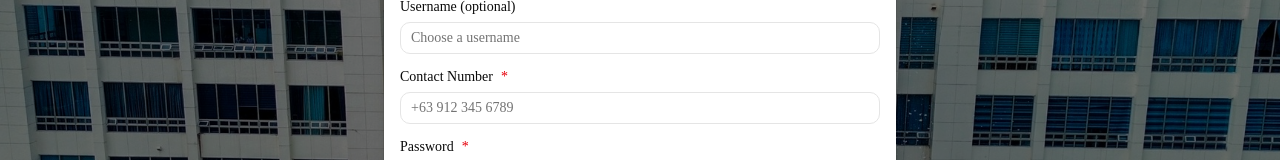
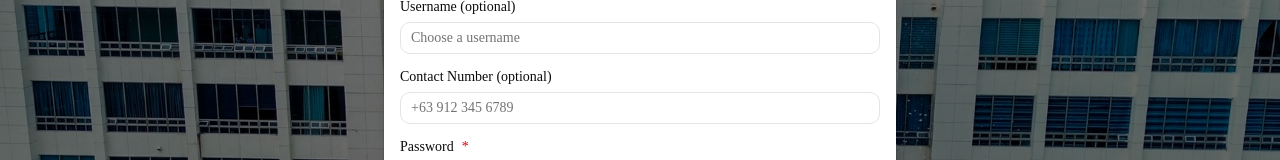
Before and after one commit to Kxiz421/Cultural-Center-and-Sports-Complex, a Next.js app in the folder ccasc/: page /register in a window 1280 px wide. Shown: the part 274-434 px from the top of the page. Built offline with nearby package versions, Linux system fonts and the light colour scheme; no server answers; the database is empty.

Commit message:
Make contact number optional in registration

```diff
--- a/ccasc/app/api/auth/register/route.js
+++ b/ccasc/app/api/auth/register/route.js
@@ -7,7 +7,7 @@ export async function POST(request) {
     const { firstName, middleName, lastName, username, email, contactNumber, password, organizationId, otherOrganization, idProof } = await request.json();
 
     // Validate required fields
-    if (!firstName || !lastName || !email || !password || !contactNumber) {
+    if (!firstName || !lastName || !email || !password) {
       return NextResponse.json(
         { error: "Missing required fields" },
         { status: 400 }
--- a/ccasc/app/register/page.js
+++ b/ccasc/app/register/page.js
@@ -123,7 +123,7 @@ export default function RegisterPage() {
     e.preventDefault();
 
     // Validate required fields
-    if (!formData.firstName || !formData.lastName || !formData.email || !formData.password || !formData.contactNumber) {
+    if (!formData.firstName || !formData.lastName || !formData.email || !formData.password) {
       toast.error("Please fill in all required fields.");
       return;
     }
@@ -294,9 +294,7 @@ export default function RegisterPage() {
 
               {/* Contact Number */}
               <div className="space-y-2">
-                <Label htmlFor="contactNumber">
-                  Contact Number <span className="text-destructive">*</span>
-                </Label>
+                <Label htmlFor="contactNumber">Contact Number (optional)</Label>
                 <Input
                   id="contactNumber"
                   name="contactNumber"
@@ -304,7 +302,6 @@ export default function RegisterPage() {
                   onChange={handleChange}
                   placeholder="+63 912 345 6789"
                   className="text-black placeholder:text-neutral-500"
-                  required
                 />
               </div>
 
```
